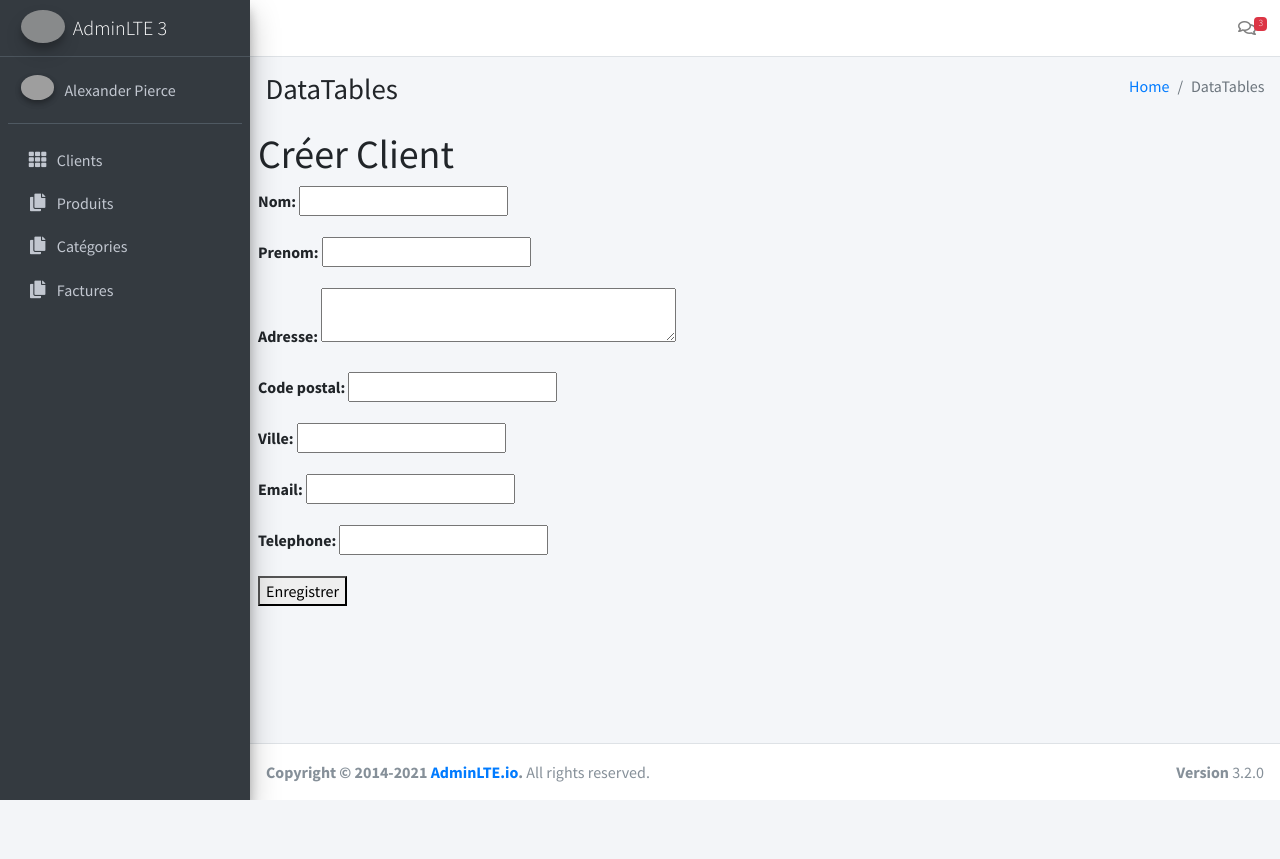
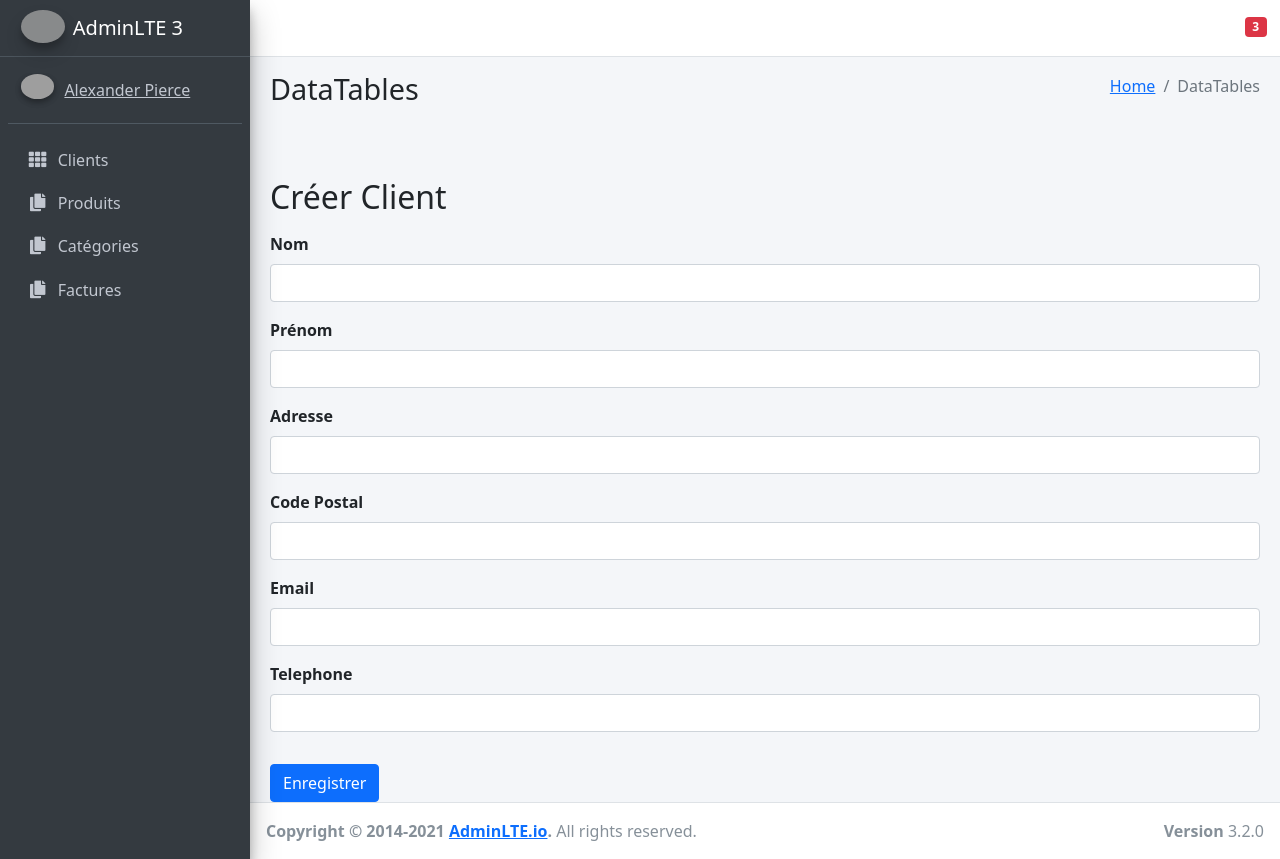
Before and after one commit to Ramzy2007/generateur_factures, a Django app: page /clients/create/ in a window 1280 px wide. Before the commit the page ends 800 px from the top, so only its background shows below. Run offline with Django 5.2, Linux system fonts and the light colour scheme; some libraries are stand-ins or nearby versions; grey boxes are pictures that could not be loaded.

Commit message:
fix errors

```diff
--- a/client/templates/client/client_form.html
+++ b/client/templates/client/client_form.html
@@ -1,10 +1,45 @@
 {% extends 'main.html' %}
-{% load static %}
+
+{% block extra_css %}
+<link href="https://cdn.jsdelivr.net/npm/bootstrap@5.1.3/dist/css/bootstrap.min.css" rel="stylesheet">
+<link rel="stylesheet" href="https://cdn.jsdelivr.net/npm/select2-bootstrap-5-theme@1.3.0/dist/select2-bootstrap-5-theme.min.css" />
+{% endblock %}
+
 {% block content %}
-    <h1>Créer Client</h1>
-    <form method="post">
+<div class="container mt-5">
+    <h2>Créer Client</h2>
+    <form method="post" action="{% url 'create_client' %}">
         {% csrf_token %}
-        {{ form.as_p }}
-        <button type="submit">Enregistrer</button>
+        <div class="form-group mt-3">
+            <label for="nom">Nom</label>
+            <input type="text" class="form-control" id="nom" name="nom" required>
+        </div>
+        <div class="form-group mt-3">
+            <label for="prenom">Prénom</label>
+            <input type="text" class="form-control" id="prenom" name="prenom" required>
+        </div>
+        <div class="form-group mt-3">
+            <label for="adresse">Adresse</label>
+            <input type="text" class="form-control" id="adresse" name="adresse"  required>
+        </div>
+        <div class="form-group mt-3">
+            <label for="code_postal">Code Postal</label>
+            <input type="text" class="form-control" id="code_postal" name="code_postal" required>
+        </div>
+        <div class="form-group mt-3">
+            <label for="email">Email</label>
+            <input type="text" class="form-control" id="email" name="email" required>
+        </div>
+        <div class="form-group mt-3">
+            <label for="telephone">Telephone</label>
+            <input type="text" class="form-control" id="telephone" name="telephone" required>
+        </div>
+
+        <button type="submit" class="btn btn-primary mt-3">Enregistrer</button>
     </form>
-    {% endblock content %}
+</div>
+{% endblock %}
+{% block extra_js %}
+<script src="https://cdn.jsdelivr.net/npm/@popperjs/core@2.5.2/dist/umd/popper.min.js"></script>
+<script src="https://cdn.jsdelivr.net/npm/bootstrap@5.1.3/dist/js/bootstrap.bundle.min.js"></script>
+{% endblock %}
--- a/client/templates/client/client_list.html
+++ b/client/templates/client/client_list.html
@@ -29,6 +29,9 @@
                       <th>ref</th>
                       <th>Nom et Prénom</th>
                       <th>email</th>
+                      <th>Adresse - Vile</th>
+                      <th>Code Postal</th>
+                      <th>telephone</th>
                       <th>actions</th>
                     </tr>
                     </thead>
@@ -38,6 +41,9 @@
                       <td>{{ client.pk }}</td>
                       <td>{{ client.nom }} {{ client.prenom }}</td>
                       <td>{{ client.email }}</td>
+                      <td>{{ client.adresse }} - {{ client.ville }}</td>
+                      <td>{{ client.code_postal }}</td>
+                      <td>{{ client.telephone }}</td>
 
                       <td class="project-actions text-right">
                         <a class="btn btn-primary btn-sm" href="{% url 'client_detail' client.pk %}">
--- a/client/templates/main.html
+++ b/client/templates/main.html
@@ -15,6 +15,7 @@
 <link rel="stylesheet" href="{% static 'data/plugins/datatables-buttons/css/buttons.bootstrap4.min.css' %}">
 <link rel="stylesheet" href="{% static 'data/dist/css/adminlte.min.css' %}">
 <!-- Theme style -->
+
   {% block extra_css %}
     <!-- Les fichiers CSS spécifiques aux pages peuvent être chargés ici -->
     {% endblock %}
--- a/client/views.py
+++ b/client/views.py
@@ -8,12 +8,34 @@
 
 def create_client(request):
     if request.method == 'POST':
-        form = ClientForm(request.POST)
-        if form.is_valid():
-            form.save()
-            return redirect('client_list')  # Redirige vers la liste des clients ou une autre page
-    else:
-        form = ClientForm()
+
+        csrf_token = request.POST.get('csrfmiddlewaretoken')
+        nom = request.POST.get('nom')
+        prenom = request.POST.get('prenom')
+        adresse = request.POST.get('adresse')
+        code_postal = request.POST.get('code_postal')
+        email = request.POST.get('email')
+        telephone = request.POST.get('telephone')
+
+        print(f'Nom: {nom}')
+        print(f'Prénom: {prenom}')
+        print(f'Adresse: {adresse}')
+        print(f'Code Postal: {code_postal}')
+        print(f'Email: {email}')
+        print(f'Téléphone: {telephone}')
+
+        client = Client(
+            nom=nom,
+            prenom=prenom,
+            adresse=adresse,
+            code_postal=code_postal,
+            email=email,
+            telephone=telephone
+        )
+        client.save()
+        return redirect('client_list')  # Redirige vers la liste des clients ou une autre page
+
+    form = ClientForm()
     return render(request, 'client/client_form.html', {'form': form})
 
 def client_detail(request, pk):
--- a/dbInit/init.sql
+++ b/dbInit/init.sql
@@ -0,0 +1,5 @@
+CREATE DATABASE IF NOT EXISTS generateur_db;
+USE generateur_db;
+
+-- Importer le contenu initial
+SOURCE /docker-entrypoint-initdb.d/generateur_db.sql;
```
Also changed, not shown: Facturation/settings.py (+19 -21 lines), README.md, 5 other files.
